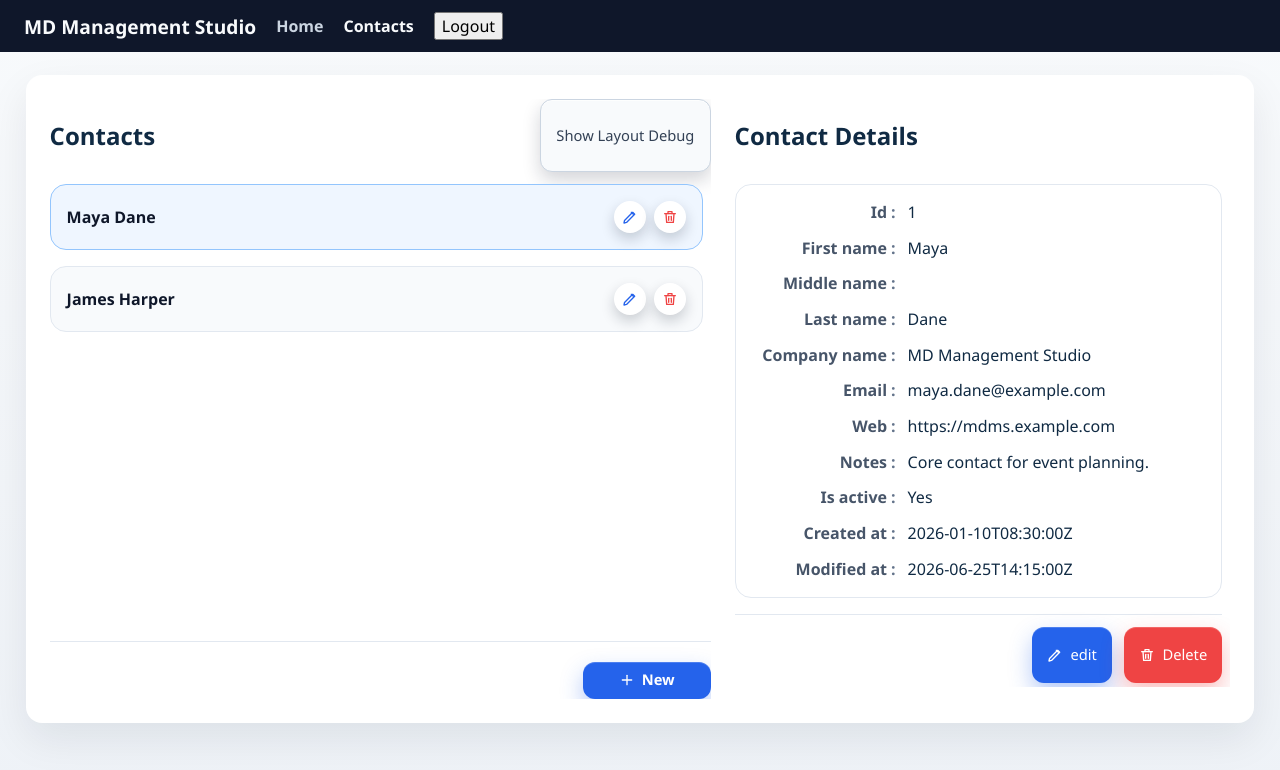
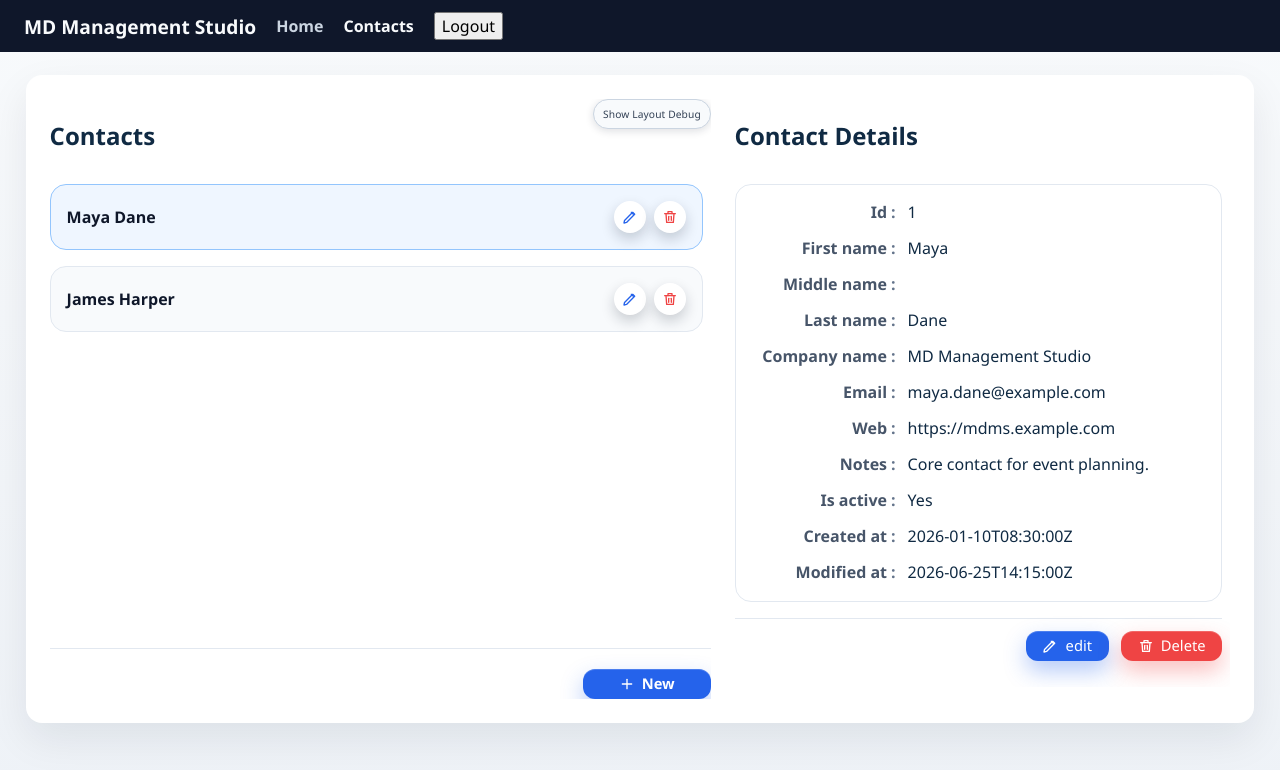
Before and after one commit to mldanello/Contacts-Angular-AI, an Angular app: page /login in a window 1280 px wide. Both pictures are taken after typing "Sample", "Sample123" into the empty fields and a click on the button "Sign in". Shown: the top 770 px of the page. Built offline with nearby package versions, Linux system fonts and the light colour scheme; no server answers.

Commit message:
button adjustments

```diff
--- a/src/app/contacts/contacts.component.css
+++ b/src/app/contacts/contacts.component.css
@@ -46,13 +46,6 @@
   margin-bottom: 0.75rem;
 }
 
-.debug-toggle-button {
-  padding: 0.35rem 0.7rem;
-  min-height: 1.95rem;
-  font-size: 0.8rem;
-  white-space: nowrap;
-}
-
 .contact-list-scroll {
   min-height: 0;
   overflow-y: auto;
@@ -87,7 +80,7 @@
 
 .new-contact-button {
   width: 8rem;
-  min-height: 2.2rem;
+  height: 1.9rem;
   display: inline-flex;
   align-items: center;
   justify-content: center;
@@ -279,6 +272,11 @@
   min-width: 0;
 }
 
+.actions button {
+  height: 1.9rem;
+  white-space: nowrap;
+}
+
 .detail-actions {
   position: sticky;
   bottom: 0;
@@ -289,12 +287,19 @@
   background: linear-gradient(to top, #ffffff 70%, rgba(255, 255, 255, 0.92) 100%);
 }
 
+.detail-actions button {
+  height: 1.9rem;
+  padding: 0 1.05rem;
+  line-height: 1.15;
+}
+
 button.primary {
   border: none;
   color: #fff;
   background: #2563eb;
   border-radius: 0.75rem;
-  padding: 0.62rem 0.95rem;
+  height: 1.9rem;
+  padding: 0 1.05rem;
   cursor: pointer;
   display: inline-flex;
   align-items: center;
@@ -310,7 +315,8 @@ button.secondary {
   background: #f8fafc;
   color: #334155;
   border-radius: 0.75rem;
-  padding: 0.62rem 0.95rem;
+  height: 1.9rem;
+  padding: 0 1.05rem;
   cursor: pointer;
   display: inline-flex;
   align-items: center;
@@ -326,7 +332,8 @@ button.danger {
   background: #ef4444;
   color: white;
   border-radius: 0.75rem;
-  padding: 0.62rem 0.95rem;
+  height: 1.9rem;
+  padding: 0 1.05rem;
   cursor: pointer;
   display: inline-flex;
   align-items: center;
@@ -342,6 +349,22 @@ button.secondary:hover,
 button.danger:hover {
   box-shadow: 0 14px 28px rgba(15, 23, 42, 0.28);
   transform: translateY(-1px);
+}
+
+button.debug-toggle-button {
+  padding: 0.08rem 0.55rem;
+  min-height: 1.1rem;
+  font-size: 0.64rem;
+  line-height: 1;
+  border-radius: 999px;
+  letter-spacing: 0.01em;
+  white-space: nowrap;
+  box-shadow: 0 2px 8px rgba(15, 23, 42, 0.14);
+}
+
+button.debug-toggle-button:hover {
+  transform: none;
+  box-shadow: 0 3px 10px rgba(15, 23, 42, 0.18);
 }
 
 mat-icon {
@@ -422,7 +445,6 @@ button:disabled {
   }
 
   .debug-toggle-button {
-    width: 100%;
     justify-content: center;
   }
 
@@ -462,7 +484,6 @@ button:disabled {
 
   .actions button {
     flex: 1 1 calc(50% - 0.5rem);
-    min-height: 2.35rem;
     justify-content: center;
   }
 
@@ -523,8 +544,7 @@ button:disabled {
   }
 
   .actions button {
-    min-height: 2.1rem;
-    padding: 0.5rem 0.72rem;
+    padding: 0 0.85rem;
   }
 
   .contact-view,
@@ -561,8 +581,7 @@ button:disabled {
 
   .actions button {
     flex: 0 1 auto;
-    min-height: 2.2rem;
-    padding: 0.52rem 0.8rem;
+    padding: 0 0.95rem;
   }
 
   .list-actions .new-contact-button {
```
